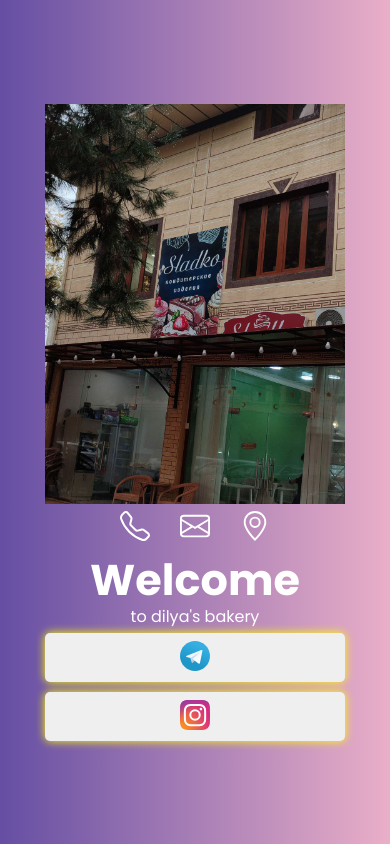
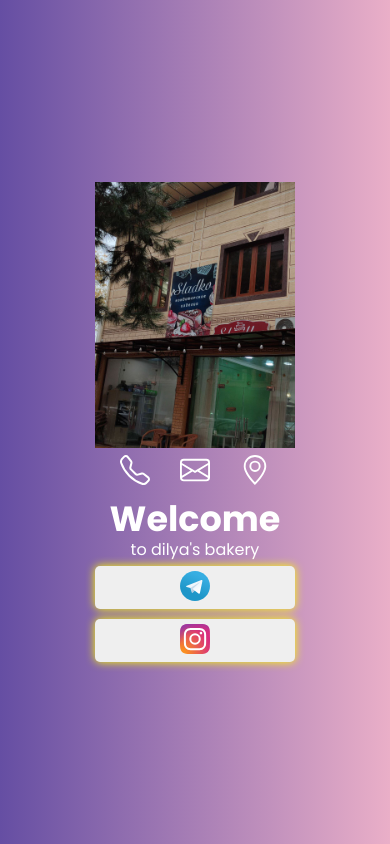
Before and after one commit to miroWeb/qr, a website: page index.html in a window 390 px wide. Drawn offline with Linux system fonts and the light colour scheme.

Commit message:
Add media

```diff
--- a/style.css
+++ b/style.css
@@ -25,7 +25,6 @@ body {
 
 .gl-img {
   width: 300px;
-  /* border: 1px solid  red; */
 }
 
 ul {
@@ -59,7 +58,6 @@ button {
   padding: 8px;
   width: 300px;
   cursor: pointer;
-  /* box-shadow: 0 0 10px #6f5fe9; */
   animation: mymove 2s infinite;
 }
 
@@ -82,3 +80,18 @@ button:active {
     box-shadow: 0px 0px 10px yellow;
   }
 }
+
+/* MEDIA */
+
+@media only screen and (max-width: 500px) {
+  .gl-img {
+    width: 200px;
+  }
+  h3 {
+    font-size: 35px;
+  }
+  button {
+    padding: 5px;
+    width: 200px;
+  }
+}
```
